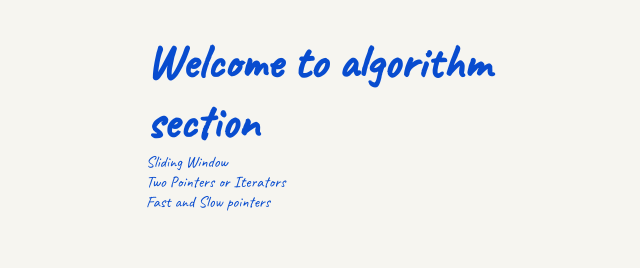
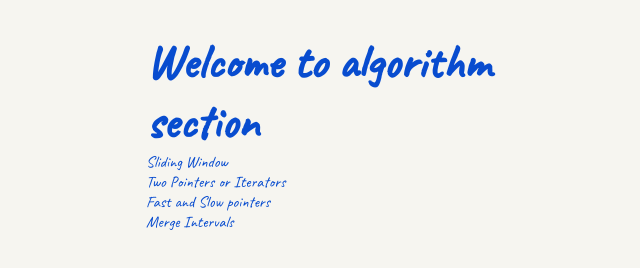
Before and after one commit to YEriin/rspot, an Astro site in the folder apps/blog/: page /algorithm in a window 1280 px wide. Shown: the full height of the page, 278-918 px from the left. Built offline with nearby package versions, Linux system fonts and the light colour scheme; Astro itself is replaced by a stand-in of ours.

Commit message:
feat: add Merge Intervals

```diff
--- a/apps/blog/src/pages/algorithm.astro
+++ b/apps/blog/src/pages/algorithm.astro
@@ -9,6 +9,7 @@ import Layout from "../layouts/Layout.astro";
       <section>Sliding Window</section>
       <section>Two Pointers or Iterators</section>
       <section>Fast and Slow pointers</section>
+      <section>Merge Intervals</section>
       <section></section>
     </div>
   </main>
```
